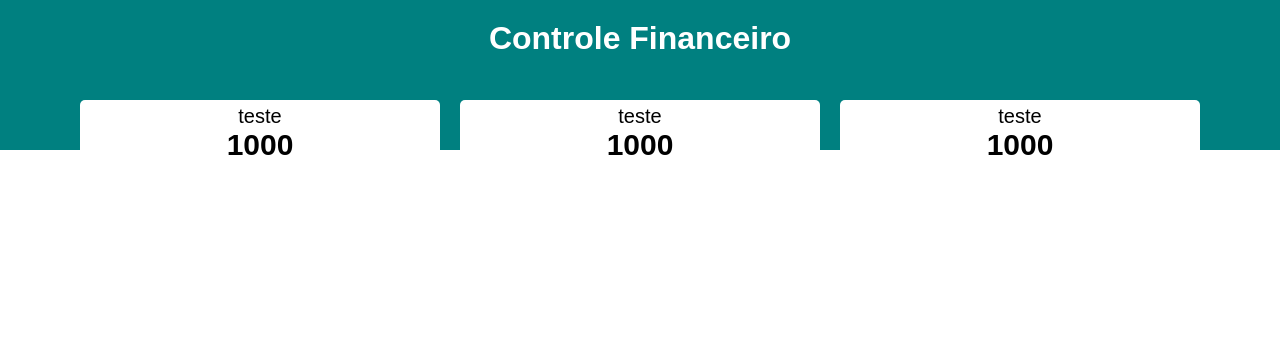
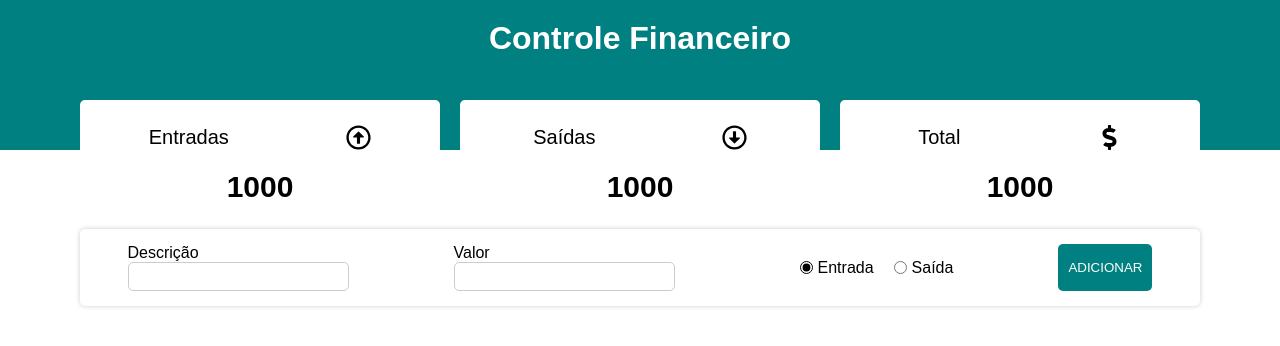
Before and after one commit to nilwandjg/controle-financeiro, a React (Create React App) app: page / in a window 1280 px wide. Shown: the top 346 px of the page. Built offline with nearby package versions, Linux system fonts and the light colour scheme.

Commit message:
Criação do componente Form. Mais alguns detalhes dos componentes Resume e ResumeItem.

```diff
--- a/src/App.js
+++ b/src/App.js
@@ -2,6 +2,7 @@ import React from 'react'
 import GlobalStyle from './styles/global'
 import Header from './components/Header'
 import Resume from './components/Resume'
+import Form from './components/Form'
 
 
 const App = () => {
@@ -9,6 +10,7 @@ const App = () => {
         <>
             <Header />
             <Resume />
+            <Form />
             <GlobalStyle />
         </>
     )
--- /dev/null
+++ b/src/components/Form/index.js
@@ -0,0 +1,57 @@
+import React, { useState } from 'react'
+import * as C from "./styles"
+
+const Form = () => {
+    const [desc, setDesc] = useState("");
+    const [amount, setAmount] = useState("");
+    const [isExpense, setExpense] = useState(false);
+
+    const handleSave = () => {
+        if (!desc || !amount) {
+            alert("Informe a descrição e o valor!");
+            return;
+        } else if (amount < 1) {
+            alert("O valor tem que ser positivo!");
+            return;
+        }
+    };
+
+    return (
+        <>
+            <C.Container>
+                <C.InputContent>
+                    <C.Label>Descrição</C.Label>
+                    <C.Input value={desc} onChange={(e) => setDesc(e.target.value)} />
+                </C.InputContent>
+                <C.InputContent>
+                    <C.Label>Valor</C.Label>
+                    <C.Input
+                        value={amount}
+                        type="number"
+                        onChange={(e) => setAmount(e.target.value)}
+                    />
+                </C.InputContent>
+                <C.RadioGroup>
+                    <C.Input
+                        type="radio"
+                        id="rIncome"
+                        defaultChecked
+                        name="group1"
+                        onChange={() => setExpense(!isExpense)}
+                    />
+                    <C.Label htmlFor="rIncome">Entrada</C.Label>
+                    <C.Input
+                        type="radio"
+                        id="rExpenses"
+                        name="group1"
+                        onChange={() => setExpense(!isExpense)}
+                    />
+                    <C.Label htmlFor="rExpenses">Saída</C.Label>
+                </C.RadioGroup>
+                <C.Button onClick={handleSave}>ADICIONAR</C.Button>
+            </C.Container>
+        </>
+    )
+}
+
+export default Form
--- /dev/null
+++ b/src/components/Form/styles.js
@@ -0,0 +1,54 @@
+import styled from "styled-components";
+
+export const Container = styled.div`
+    max-width: 1120px;
+    margin: 20px auto;
+    width: 98%;
+    background-color: #fff;
+    box-shadow: 0px 0px 5px #ccc;
+    border-radius: 5px;
+    display: flex;
+    justify-content: space-around;
+    padding: 15px 0px;
+    gap: 10px;
+
+    @media (max-width: 750px) {
+        display: grid;
+    }
+`;
+
+export const InputContent = styled.div`
+    display: flex;
+    flex-direction: column;
+`;
+
+export const Label = styled.label``;
+
+export const Input = styled.input`
+    outline: none;
+    border-radius: 5px;
+    padding: 5px 10px;
+    font-size: 15px;
+    border: 1px solid #ccc;
+`;
+
+export const RadioGroup = styled.div`
+    display: flex;
+    align-items: center;
+
+    input {
+        margin-left: 20px;
+        margin-right: 5px;
+        accent-color: black;
+        margin-top: 0;
+    }
+`;
+
+export const Button = styled.button`
+    padding: 5px 10px;
+    border: none;
+    border-radius: 5px;
+    cursor: pointer;
+    color: white;
+    background-color: teal;
+`;
--- a/src/components/Resume/index.js
+++ b/src/components/Resume/index.js
@@ -1,13 +1,18 @@
-import React from 'react'
-import * as C from "./styles"
-import ResumeItem from '../ResumeItem'
+import React from 'react';
+import ResumeItem from '../ResumeItem';
+import * as C from "./styles";
+import {
+  FaRegArrowAltCircleUp,
+  FaRegArrowAltCircleDown,
+  FaDollarSign
+} from "react-icons/fa";
 
 const Resume = () => {
   return (
     <C.Container>
-      <ResumeItem />
-      <ResumeItem />
-      <ResumeItem />
+      <ResumeItem title="Entradas" Icon={FaRegArrowAltCircleUp} value="1000" />
+      <ResumeItem title="Saídas" Icon={FaRegArrowAltCircleDown} value="1000" />
+      <ResumeItem title="Total" Icon={FaDollarSign} value="1000" />
     </C.Container>
   )
 }
--- a/src/components/ResumeItem/index.js
+++ b/src/components/ResumeItem/index.js
@@ -1,13 +1,14 @@
 import React from 'react'
 import * as C from "./styles"
 
-const ResumeItem = () => {
+const ResumeItem = ({ title, Icon, value }) => {
     return (
         <C.Container>
             <C.Header>
-                <C.HeaderTitle>teste</C.HeaderTitle>
+                <C.HeaderTitle>{title}</C.HeaderTitle>
+                <Icon />
             </C.Header>
-            <C.Total>1000</C.Total>
+            <C.Total>{value}</C.Total>
         </C.Container>
     )
 }
--- a/src/components/ResumeItem/styles.js
+++ b/src/components/ResumeItem/styles.js
@@ -32,6 +32,7 @@ export const Header = styled.header`
     justify-content: space-around;
     width: 100%;
     gap: 10px;
+    margin: 20px auto;
 
     svg {
         width: 25px;
```
Also changed, not shown: package.json (line endings or trailing spaces).
